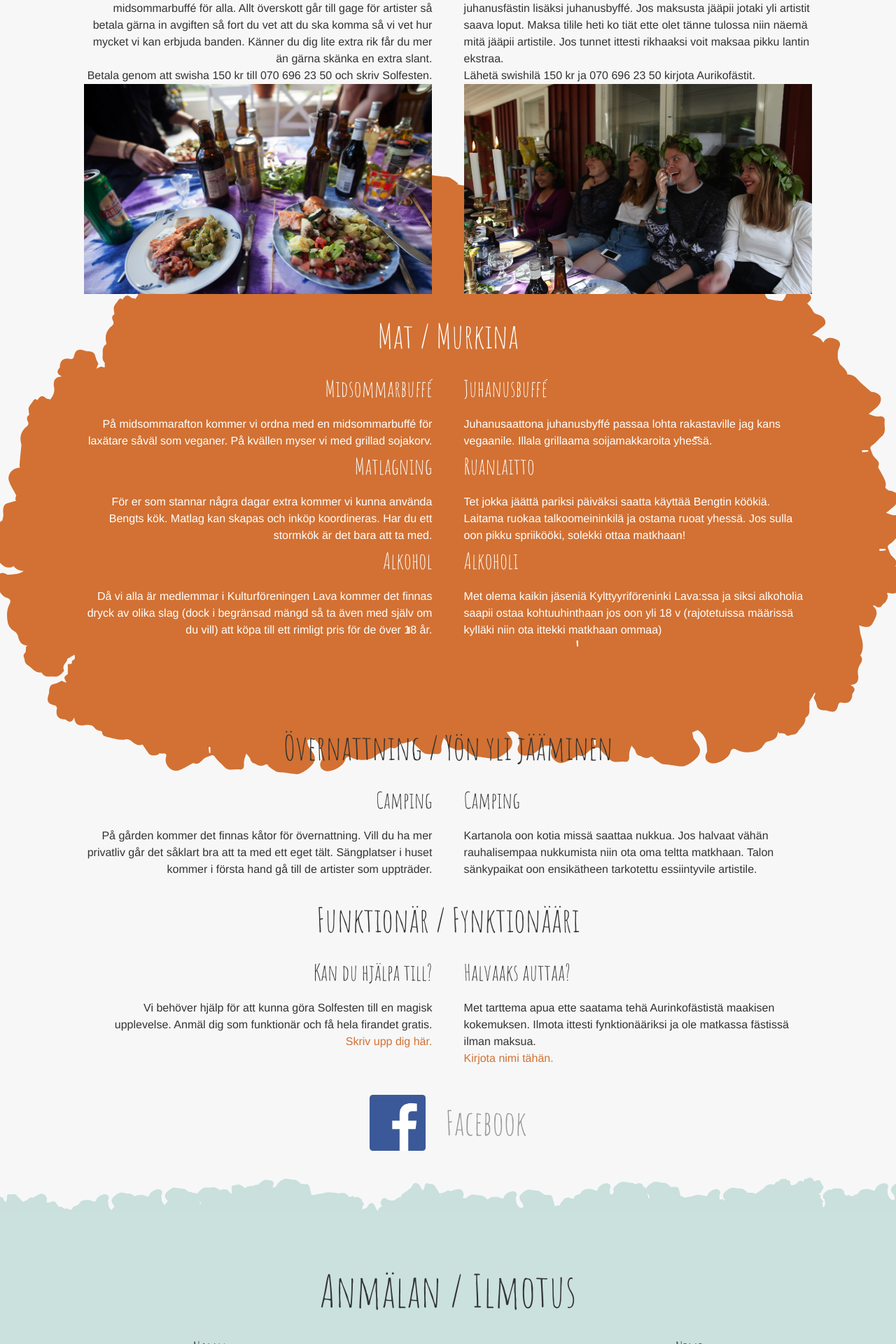
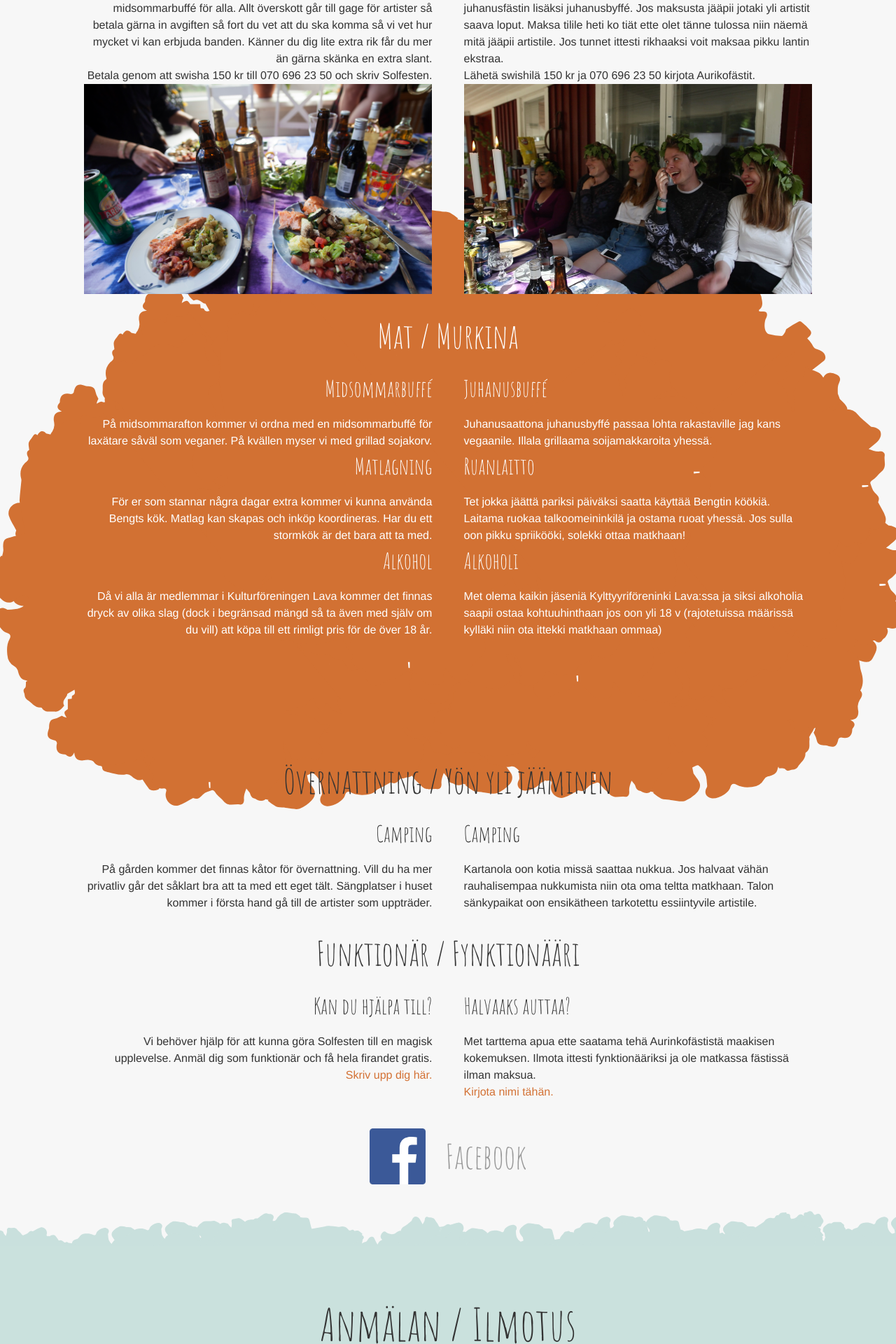
Before and after one commit to kulturlava/kulturlava.github.io, a Jekyll site: the page built from index.md, in a window 1280 px wide. Shown: the part 3437-5357 px from the top of the page at 70% size. Built offline with Jekyll 4.4.1, drawn with Linux system fonts in a browser that asks for light colours; some web fonts are replaced.

Commit message:
Tweak background graphics

```diff
--- a/_sass/_layout.scss
+++ b/_sass/_layout.scss
@@ -210,7 +210,7 @@ section {
       $img:"../assets/img/bg/bg-food.svg",
       $size: 1300px,
       $left: -130px,
-      $top: -170px,
+      $top: -120px,
       $after: true
     );
 
@@ -221,7 +221,7 @@ section {
 
       &:after {
         position: relative;
-        max-height: 660px;
+        max-height: 750px;
         width: 100vw;
         left: 0;
         top: 0px;
@@ -232,7 +232,7 @@ section {
   }
 
   &.accomodation {
-    margin-top: 6em;
+    margin-top: 9em;
 
     @include media-query($on-palm) {
       margin-top: 0;
```
